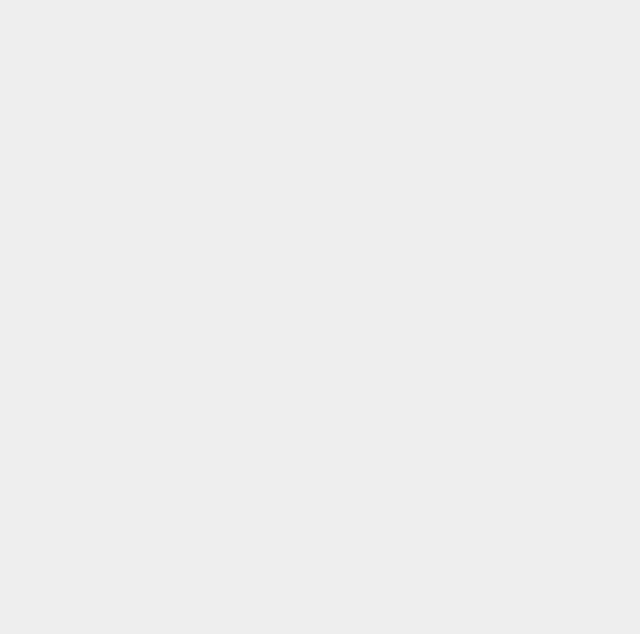
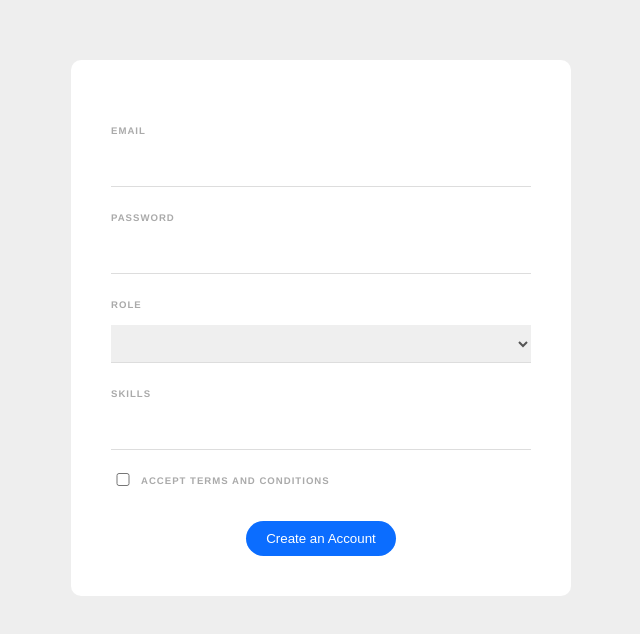
Before and after one commit to MomenSherif/vue3-playground, a Vue app: page / in a window 1280 px wide. Shown: the top 634 px of the page, without its empty margins (319-959 px from the left). Built offline with nearby package versions, Linux system fonts and the light colour scheme.

Commit message:
form & inputs

```diff
--- a/src/App.vue
+++ b/src/App.vue
@@ -1,9 +1,14 @@
-<template></template>
+<template>
+  <SignupForm />
+</template>
 
 <script>
+import SignupForm from "./components/SignupForm";
 export default {
   name: "App",
-  components: {},
+  components: {
+    SignupForm,
+  },
 };
 </script>
 
--- a/src/components/SignupForm.vue
+++ b/src/components/SignupForm.vue
@@ -1,8 +1,155 @@
-<template></template>
+<template>
+  <form @submit.prevent="handleSubmit">
+    <label for="email">Email</label>
+    <input type="email" name="emal" id="email" required v-model="email" />
+
+    <label for="password">Password</label>
+    <input
+      type="password"
+      name="email"
+      id="password"
+      required
+      v-model="password"
+    />
+    <div v-if="passwordErorr" class="error">{{ passwordErorr }}</div>
+
+    <label for="role">Role</label>
+    <select name="role" id="role" v-model="role">
+      <option value="developer">Web Developer</option>
+      <option value="designer">UI/UX Designer</option>
+    </select>
+
+    <label for="skills">Skills</label>
+    <input
+      type="text"
+      name="skills"
+      id="skills"
+      v-model="tempSkill"
+      @keyup.enter="addSkill"
+    />
+    <div
+      v-for="skill in skills"
+      :key="skill"
+      @click="deleteSkill(skill)"
+      class="pill"
+    >
+      {{ skill }}
+    </div>
+
+    <div class="terms">
+      <input type="checkbox" name="terms" id="terms" required v-model="terms" />
+      <label for="terms">Accept terms and conditions</label>
+    </div>
+
+    <div class="submit">
+      <button>Create an Account</button>
+    </div>
+  </form>
+</template>
 
 <script>
-export default {};
+export default {
+  data() {
+    return {
+      email: "",
+      password: "",
+      role: "",
+      terms: false,
+      tempSkill: "",
+      skills: [],
+      passwordErorr: "",
+    };
+  },
+  methods: {
+    addSkill() {
+      if (!this.tempSkill) return;
+      if (!this.skills.includes(this.tempSkill))
+        this.skills.push(this.tempSkill);
+
+      this.tempSkill = "";
+    },
+    deleteSkill(skillToDelete) {
+      this.skills = this.skills.filter((skill) => skill !== skillToDelete);
+    },
+    handleSubmit() {
+      this.passwordErorr =
+        this.password.length > 5
+          ? ""
+          : "Password must be at least 6 characters long!";
+    },
+  },
+};
 </script>
 
 <style>
+form {
+  max-width: 420px;
+  margin: 30px auto;
+  background-color: #fff;
+  text-align-last: left;
+  padding: 40px;
+  border-radius: 10px;
+}
+label {
+  color: #aaa;
+  display: inline-block;
+  margin: 25px 0 15px;
+  font-size: 0.6em;
+  text-transform: uppercase;
+  letter-spacing: 1px;
+  font-weight: bold;
+}
+
+input,
+select {
+  display: block;
+  padding: 10px 6px;
+  width: 100%;
+  box-sizing: border-box;
+  border: none;
+  border-bottom: 1px solid #ddd;
+  color: #555;
+}
+
+input[type="checkbox"] {
+  display: inline-block;
+  width: 16px;
+  margin-right: 10px;
+  position: relative;
+  top: 2px;
+}
+
+.pill {
+  display: inline-block;
+  margin: 20px 10px 0 0;
+  padding: 6px 12px;
+  background-color: #eee;
+  border-radius: 20px;
+  font-size: 12px;
+  letter-spacing: 1px;
+  font-weight: bold;
+  color: #777;
+  cursor: pointer;
+}
+
+button {
+  background-color: #0b6dff;
+  border: 0;
+  padding: 10px 20px;
+  margin-top: 20px;
+  color: #fff;
+  border-radius: 20px;
+}
+
+.submit {
+  display: flex;
+  justify-content: center;
+}
+
+.error {
+  color: #ff0062;
+  margin-top: 10px;
+  font-size: 0.8em;
+  font-weight: bold;
+}
 </style>
```
